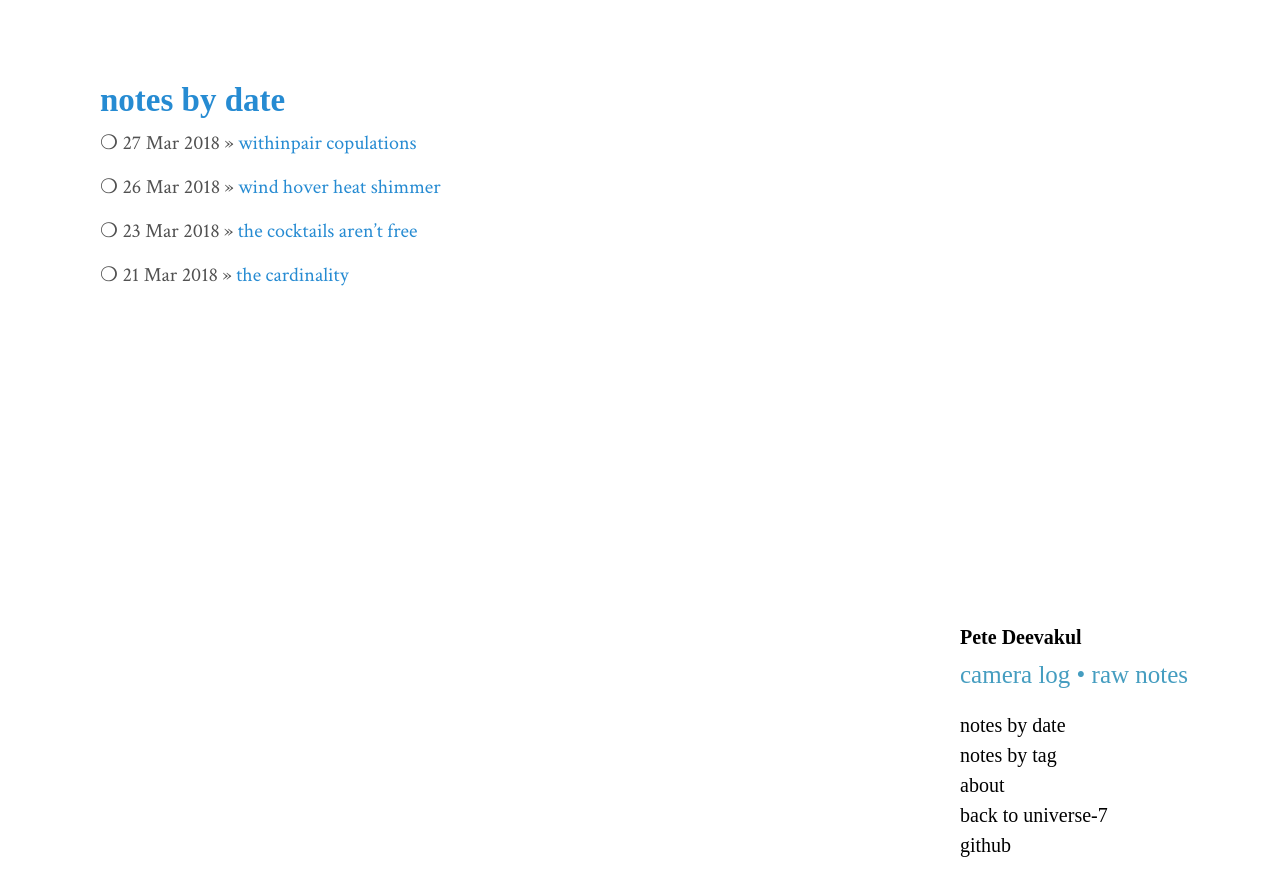
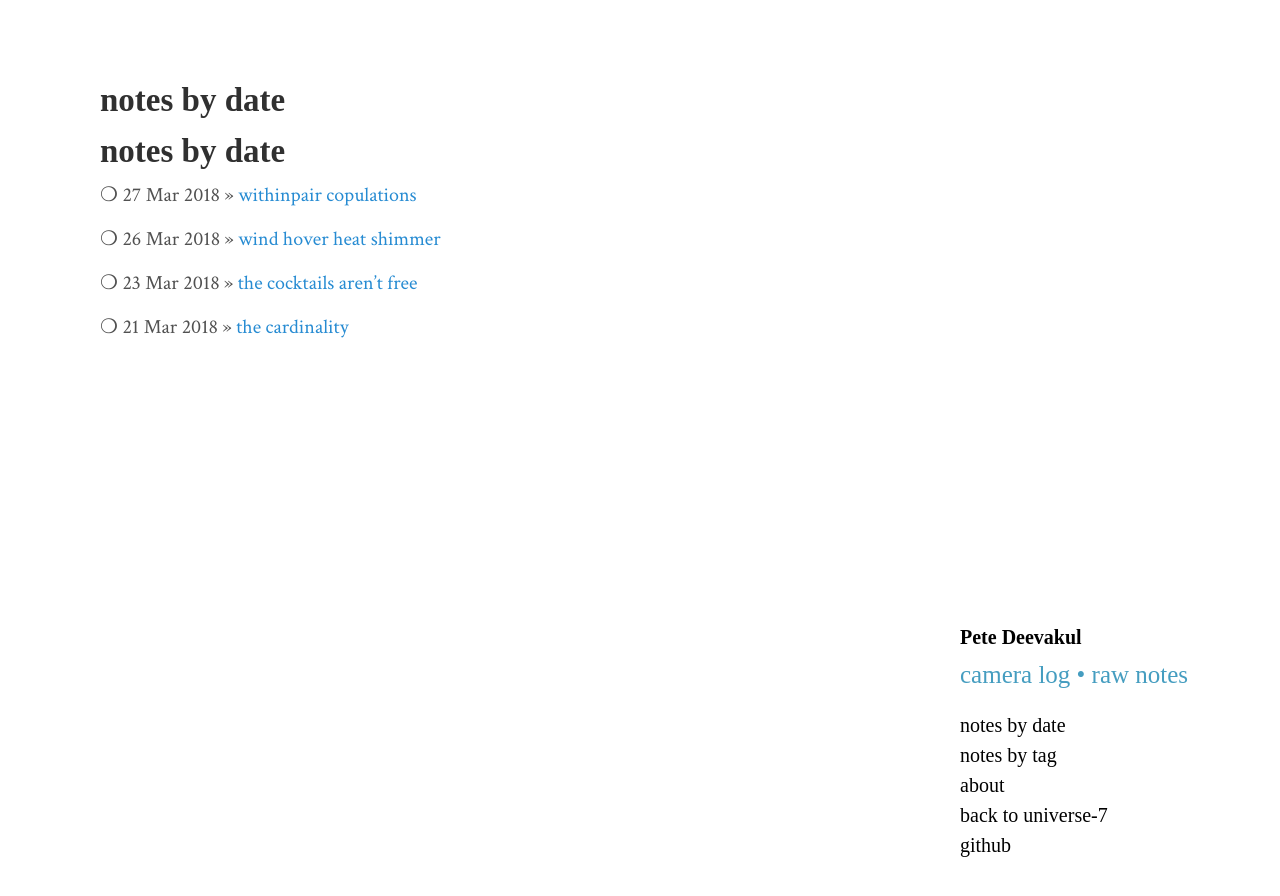
Before and after one commit to universe-7/camera-log, a Jekyll site: the page built from archive.md, in a window 1280 px wide. Shown: the top 896 px of the page. Built offline with Jekyll 4.4.1, drawn with Linux system fonts in a browser that asks for light colours; some web fonts are replaced.

Commit message:
add post-title div to test link

```diff
--- a/_layouts/page.html
+++ b/_layouts/page.html
@@ -3,8 +3,9 @@ layout: default
 ---
 
 <div class="page">
-  <h1 class="page-title">
-  	<a href="/camera-log/{{ post.url }}">{{ page.title }}</a>
+  <h1 class="page-title">{{ page.title }}</h1>
+    <h1 class="post-title">
+  <a href="/camera-log/{{ post.url }}">{{ page.title }}</a>
   </h1>
   {{ content }}
 </div>
```
